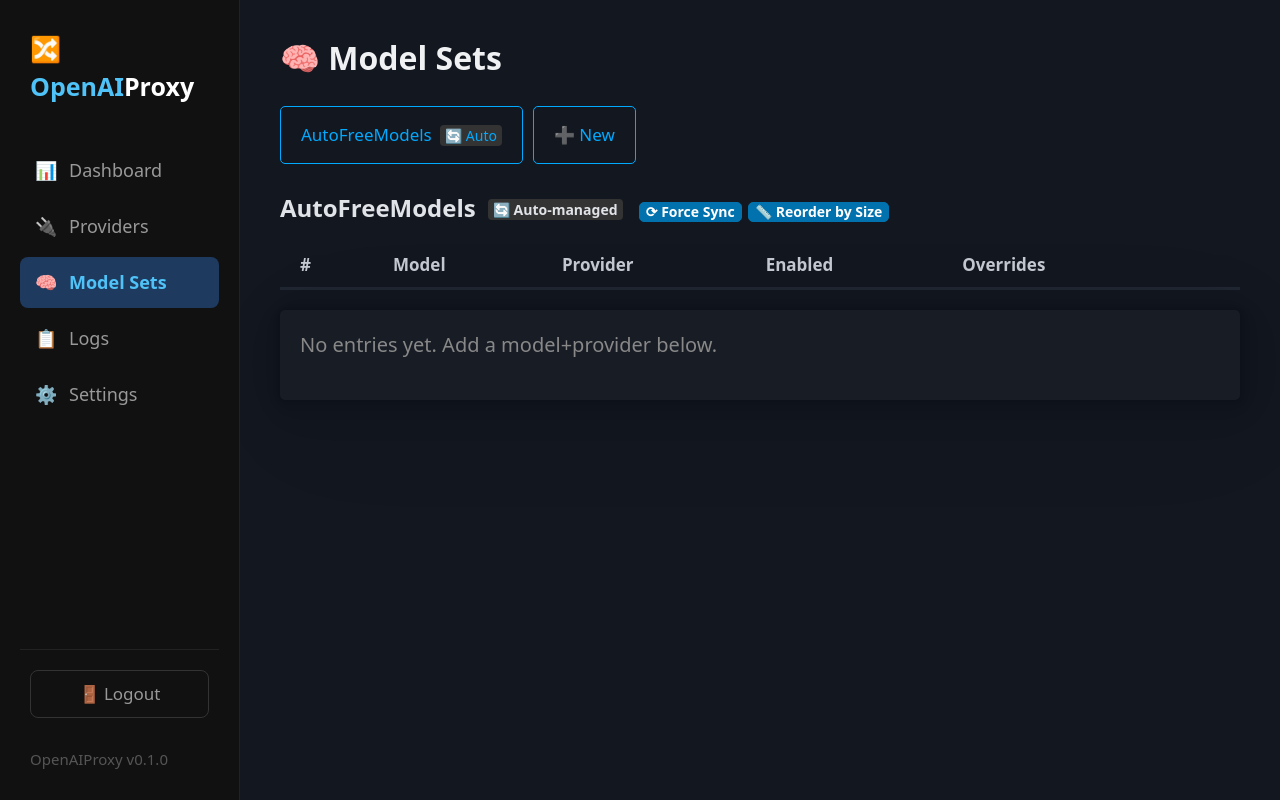
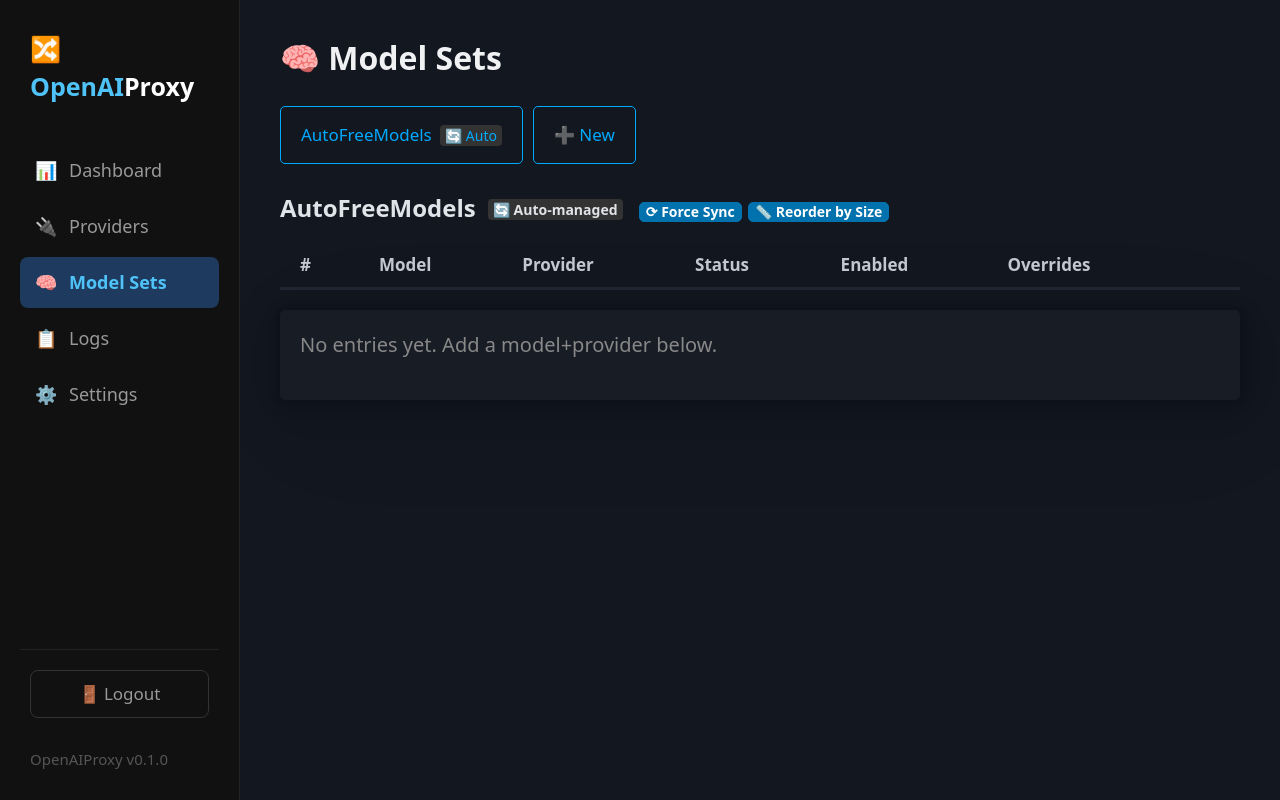
Before and after one commit to eipox99/OpenAIProxy, a FastAPI app: page /sets in a window 1280 px wide. Run offline with FastAPI, Linux system fonts and the light colour scheme; data comes from the database, SQL or seed files in the repository; data that the repository does not hold is empty; some libraries are stand-ins or nearby versions.

Commit message:
Add entry status badges (cooldown/disabled/inactive) to model sets UI

```diff
--- a/openproxy/web/static/app.js
+++ b/openproxy/web/static/app.js
@@ -208,6 +208,18 @@ function modelSetsData() {
             if (hours < 24) return hours + 'h ago';
             const days = Math.floor(hours / 24);
             return days + 'd ago';
+        },
+        entryStatusStyle(status) {
+            if (!status) return 'font-size:0.8rem;color:#888;';
+            const s = {
+                ok: 'font-size:0.75rem;color:#2fb344;',
+                cooldown: 'font-size:0.75rem;color:#f5a623;font-weight:600;',
+                entry_disabled: 'font-size:0.75rem;color:#888;font-style:italic;',
+                provider_inactive: 'font-size:0.75rem;color:#ff5050;',
+                provider_deleted: 'font-size:0.75rem;color:#ff5050;font-weight:600;',
+                model_disabled: 'font-size:0.75rem;color:#f5a623;',
+            };
+            return s[status.key] || 'font-size:0.8rem;color:#888;';
         },
         startEditOverrides(entry) {
             entry._editingOverrides = true;
--- a/openproxy/web/templates/sets.html
+++ b/openproxy/web/templates/sets.html
@@ -83,6 +83,7 @@
                                         <th>#</th>
                                         <th>Model</th>
                                         <th>Provider</th>
+                                        <th>Status</th>
                                         <th>Enabled</th>
                                         <th>Overrides</th>
                                         <th></th>
@@ -100,6 +101,11 @@
                                             </td>
                                             <td><code x-text="e.model_name" style="font-size:0.85rem;"></code></td>
                                             <td x-text="e.provider_name" style="font-size:0.85rem;"></td>
+                                            <td>
+                                                <template x-if="e.status">
+                                                    <span :style="entryStatusStyle(e.status)" x-text="e.status.label"></span>
+                                                </template>
+                                            </td>
                                             <td>
                                                 <span class="toggle-switch" @click="toggleEntry(e.id)">
                                                     <input type="checkbox" :checked="e.is_enabled">
```
